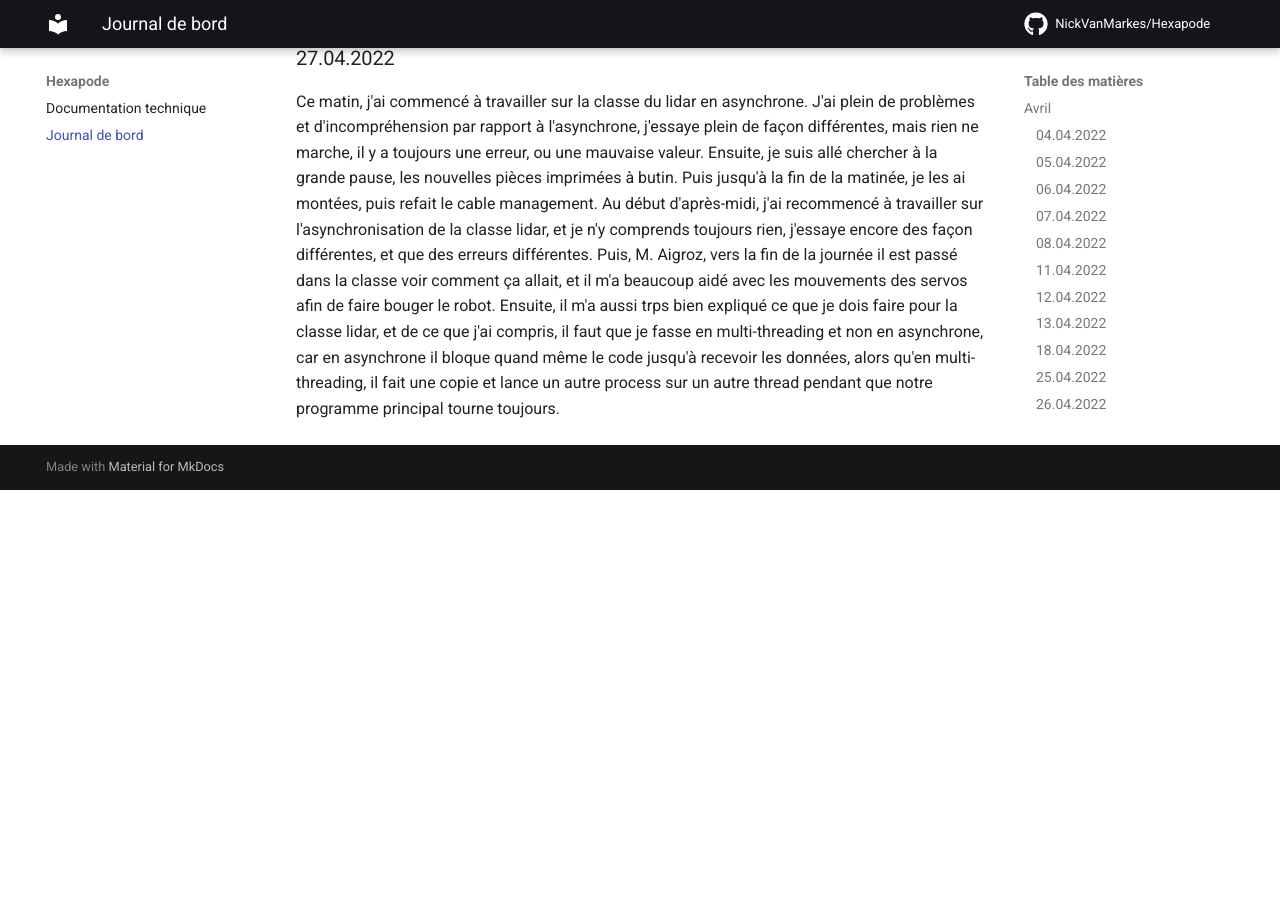
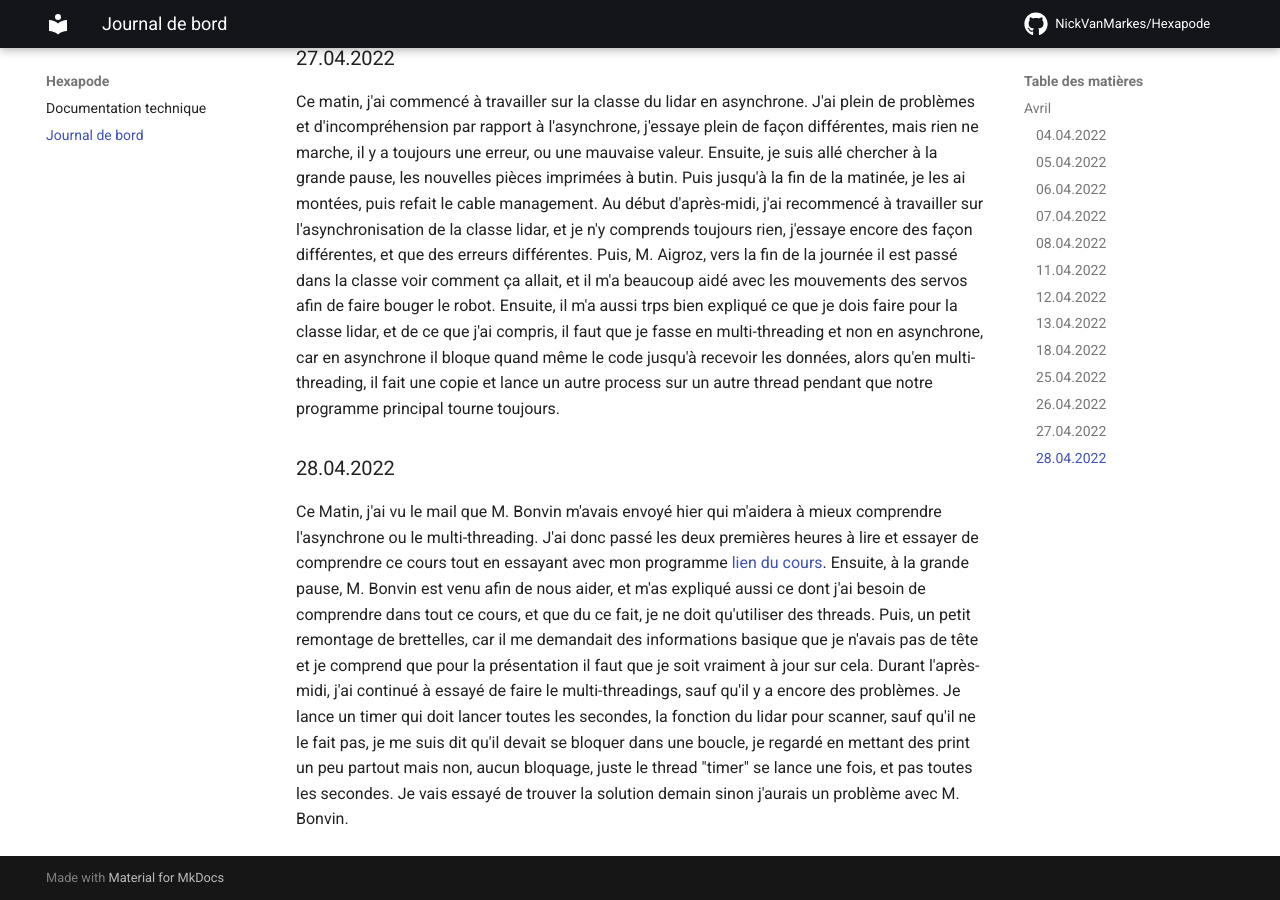
Before and after one commit to NickVanMarkes/Hexapode, an MkDocs documentation site: the page built from docs/JDB.md, in a window 1280 px wide and 900 px high, scrolled down 4723 px. Built offline with MkDocs 1.6.1 and Material for MkDocs 9.7.7, drawn with Linux system fonts in a browser that asks for light colours; comment, search, counter and statistics services are not loaded; before the commit the page ends 5213 px from its top, so only the background shows below that.

Commit message:
Docs: Update logbook

```diff
--- a/docs/JDB.md
+++ b/docs/JDB.md
@@ -63,3 +63,8 @@ Au début de l'après-midi, j'ai branché et testé les servos du côté droit d
 ### 27.04.2022
 
 Ce matin, j'ai commencé à travailler sur la classe du lidar en asynchrone. J'ai plein de problèmes et d'incompréhension par rapport à l'asynchrone, j'essaye plein de façon différentes, mais rien ne marche, il y a toujours une erreur, ou une mauvaise valeur. Ensuite, je suis allé chercher à la grande pause, les nouvelles pièces imprimées à butin. Puis jusqu'à la fin de la matinée, je les ai montées, puis refait le cable management. Au début d'après-midi, j'ai recommencé à travailler sur l'asynchronisation de la classe lidar, et je n'y comprends toujours rien, j'essaye encore des façon différentes, et que des erreurs différentes. Puis, M. Aigroz, vers la fin de la journée il est passé dans la classe voir comment ça allait, et il m'a beaucoup aidé avec les mouvements des servos afin de faire bouger le robot. Ensuite, il m'a aussi trps bien expliqué ce que je dois faire pour la classe lidar, et de ce que j'ai compris, il faut que je fasse en multi-threading et non en asynchrone, car en asynchrone il bloque quand même le code jusqu'à recevoir les données, alors qu'en multi-threading, il fait une copie et lance un autre process sur un autre thread pendant que notre programme principal tourne toujours.
+
+### 28.04.2022
+
+
+Ce Matin, j'ai vu le mail que M. Bonvin m'avais envoyé hier qui m'aidera à mieux comprendre l'asynchrone ou le multi-threading. J'ai donc passé les deux premières heures à lire et essayer de comprendre ce cours tout en essayant avec mon programme [lien du cours](https://leimao.github.io/blog/Python-Concurrency-High-Level/). Ensuite, à la grande pause, M. Bonvin est venu afin de nous aider, et m'as expliqué aussi ce dont j'ai besoin de comprendre dans tout ce cours, et que du ce fait, je ne doit qu'utiliser des threads. Puis, un petit remontage de brettelles, car il me demandait des informations basique que je n'avais pas de tête et je comprend que pour la présentation il faut que je soit vraiment à jour sur cela. Durant l'après-midi, j'ai continué à essayé de faire le multi-threadings, sauf qu'il y a encore des problèmes. Je lance un timer qui doit lancer toutes les secondes, la fonction du lidar pour scanner, sauf qu'il ne le fait pas, je me suis dit qu'il devait se bloquer dans une boucle, je regardé en mettant des print un peu partout mais non, aucun bloquage, juste le thread "timer" se lance une fois, et pas toutes les secondes. Je vais essayé de trouver la solution demain sinon j'aurais un problème avec M. Bonvin.
--- a/mkdocs.yml
+++ b/mkdocs.yml
@@ -16,7 +16,7 @@ plugins:
       #
       #cover: false
       #back_cover: true
-      cover_title: Travail de semestre
+      cover_title: Travail de diplôme
       cover_subtitle: Documentation Interface Flask
       cover_logo: "./images/logo.png"
       #custom_template_path: TEMPLATES PAT
```
